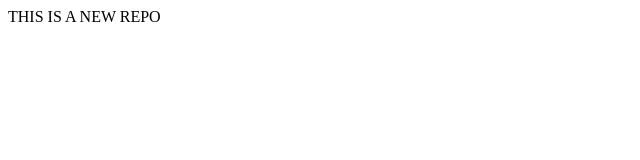
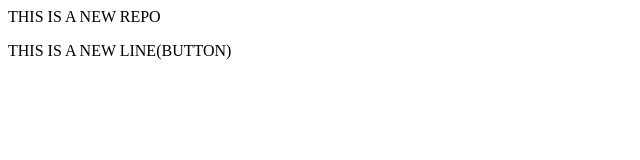
Before and after one commit to Muskan-Bathla/LocalRepo, a plain HTML site: page index.html in a window 1280 px wide. Shown: the whole page, without its empty margins (0-640 px from the left). Drawn offline with Linux system fonts and the light colour scheme.

```diff
--- a/index.html
+++ b/index.html
@@ -1 +1,2 @@
 <p>THIS IS A NEW REPO</p>
+<p>THIS IS A NEW LINE(BUTTON)</p>
```
